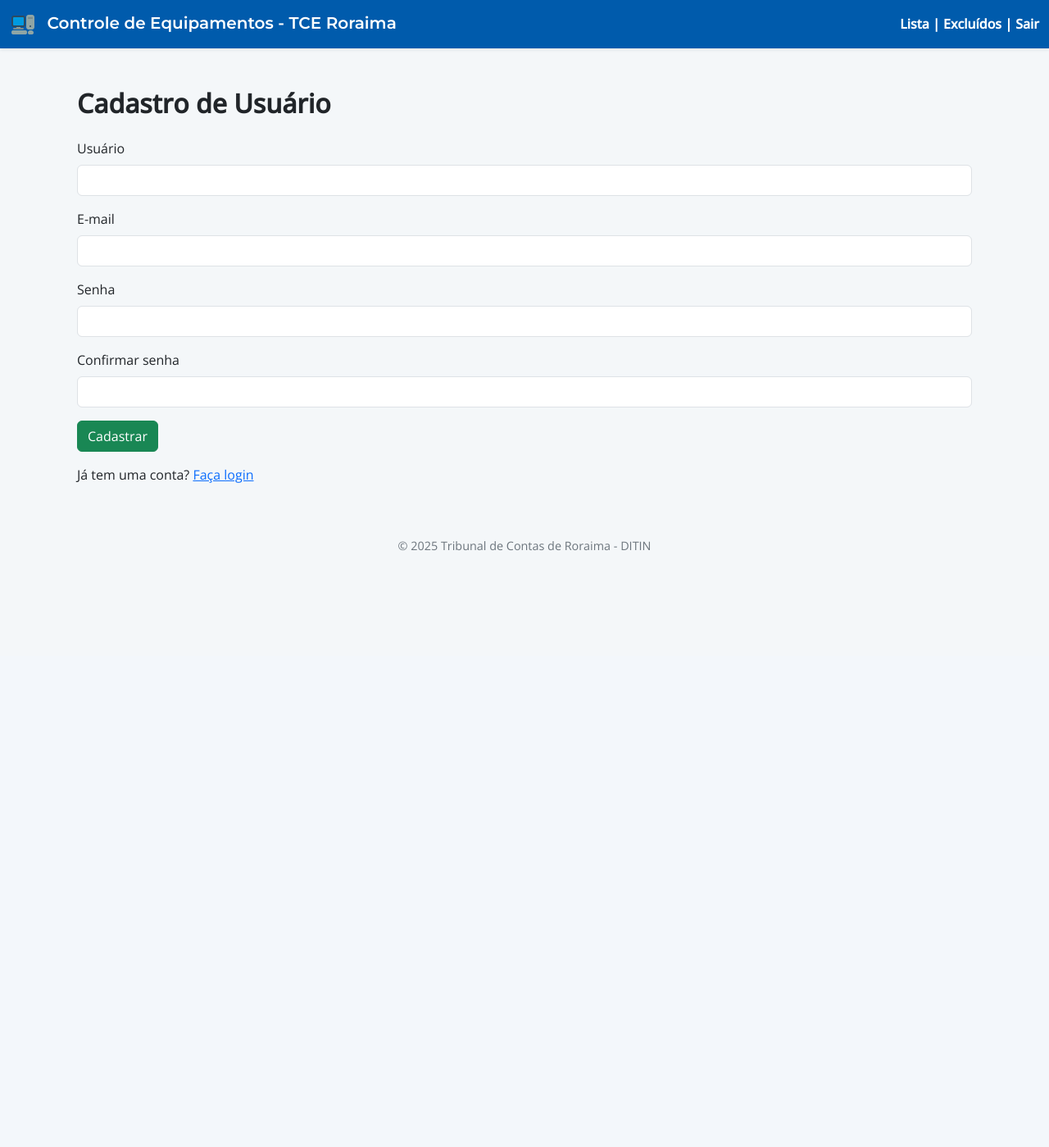
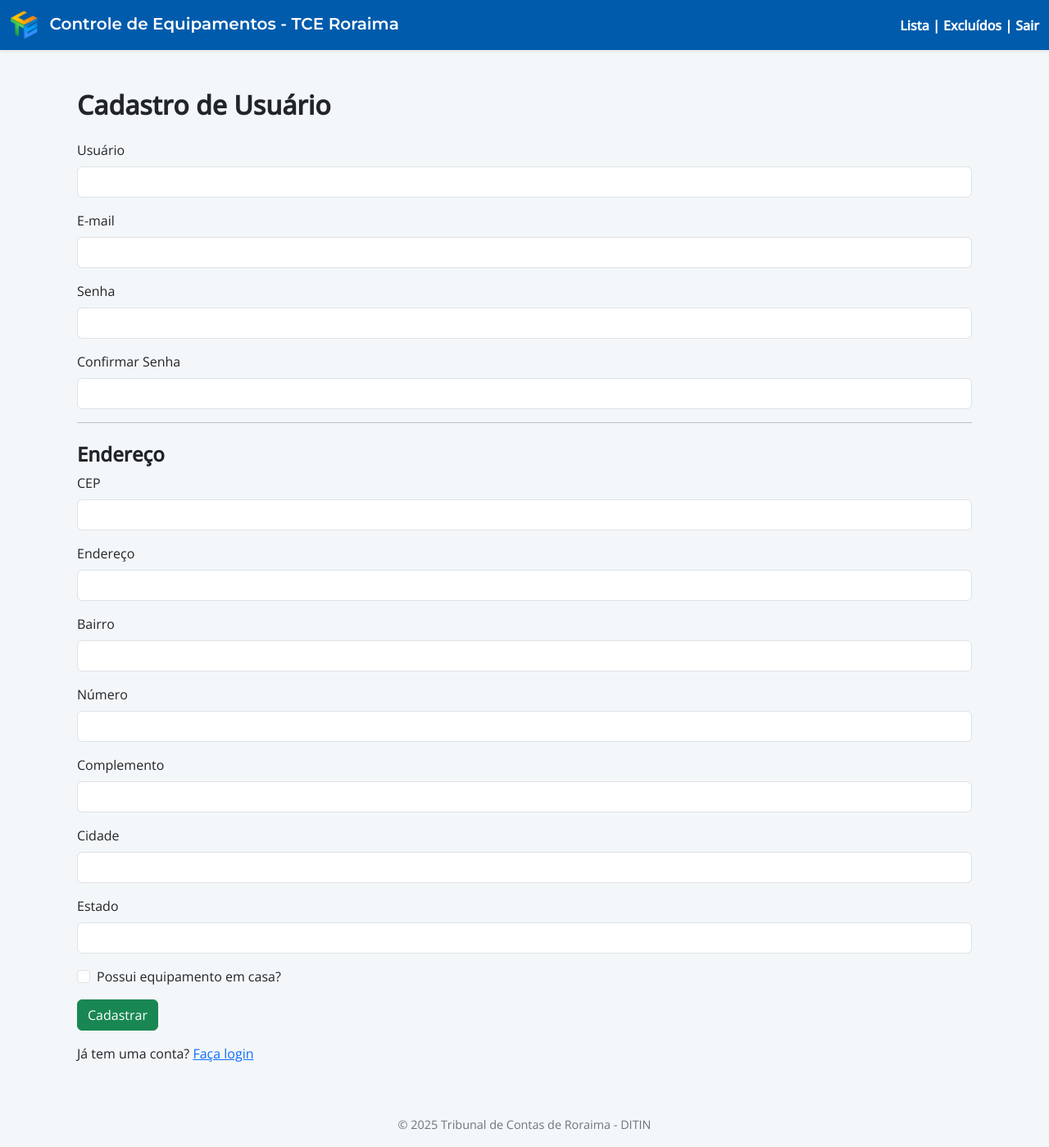
Before and after one commit to BiaAlverne/TCEControleEquipamentos, a Django app: page /equipamentos/register/ in a window 1280 px wide. Shown: the whole page at 82% size. Before the commit the page ends 672 px from the top, so only its background shows below. Run offline with Django 5.2, Linux system fonts and the light colour scheme.

Commit message:
feat: adicionado campo de cep

```diff
--- a/equipamentos/templates/base.html
+++ b/equipamentos/templates/base.html
@@ -25,7 +25,7 @@
   <nav class="navbar navbar-expand-lg shadow-sm" style="background-color: #005BAC;">
     <div class="container-fluid">
       <a class="navbar-brand fw-bold text-white" href="{% url 'listar_equipamentos' %}" style="font-family: 'Montserrat', sans-serif;">
-        <img src="{% static 'imagens/equipamentos.png' %}" alt="Logo" width="32" height="32" class="me-2">
+        <img src="{% static 'imagens/logotce2.png' %}" alt="Logo" width="35" height="35" class="me-2">
         Controle de Equipamentos - TCE Roraima
       </a>
       <div>
--- a/equipamentos/templates/equipamentos/base.html
+++ b/equipamentos/templates/equipamentos/base.html
@@ -25,7 +25,7 @@
   <nav class="navbar navbar-expand-lg shadow-sm" style="background-color: #005BAC;">
     <div class="container-fluid">
       <a class="navbar-brand fw-bold text-white" href="{% url 'listar_equipamentos' %}" style="font-family: 'Montserrat', sans-serif;">
-        <img src="{% static 'imagens/equipamentos.png' %}" alt="Logo" width="32" height="32" class="me-2">
+        <img src="{% static 'imagens/logotce2.png' %}" alt="Logo" width="35" height="35" class="me-2">
         Controle de Equipamentos - TCE Roraima
       </a>
       <div>
--- a/equipamentos/templates/equipamentos/register.html
+++ b/equipamentos/templates/equipamentos/register.html
@@ -2,24 +2,76 @@
 {% block content %}
 <div class="container mt-5">
   <h2 class="mb-4 fw-bold">Cadastro de Usuário</h2>
+
   <form method="post">
     {% csrf_token %}
+
     <div class="mb-3">
-      <label for="username" class="form-label">Usuário</label>
-      <input type="text" class="form-control" id="username" name="username" required>
+      <label class="form-label">Usuário</label>
+      <input type="text" class="form-control" name="username" required>
     </div>
+
     <div class="mb-3">
-      <label for="email" class="form-label">E-mail</label>
-      <input type="email" class="form-control" id="email" name="email" required>
+      <label class="form-label">E-mail</label>
+      <input type="email" class="form-control" name="email" required>
     </div>
+
     <div class="mb-3">
-      <label for="password1" class="form-label">Senha</label>
-      <input type="password" class="form-control" id="password1" name="password1" required>
+      <label class="form-label">Senha</label>
+      <input type="password" class="form-control" name="password1" required>
     </div>
+
     <div class="mb-3">
-      <label for="password2" class="form-label">Confirmar senha</label>
-      <input type="password" class="form-control" id="password2" name="password2" required>
+      <label class="form-label">Confirmar Senha</label>
+      <input type="password" class="form-control" name="password2" required>
     </div>
+
+    <hr>
+
+    <h4 class="mt-4 fw-semibold">Endereço</h4>
+
+    <div class="mb-3">
+      <label class="form-label">CEP</label>
+      <input type="text" class="form-control" id="cep" name="cep" required>
+    </div>
+
+    <div class="mb-3">
+      <label class="form-label">Endereço</label>
+      <input type="text" class="form-control" id="endereco" name="endereco" readonly>
+    </div>
+
+    <div class="mb-3">
+      <label class="form-label">Bairro</label>
+      <input type="text" class="form-control" id="bairro" name="bairro" readonly>
+    </div>
+
+    <div class="mb-3">
+      <label class="form-label">Número</label>
+      <input type="text" class="form-control" id="numero" name="numero" required>
+    </div>
+
+    <div class="mb-3">
+      <label class="form-label">Complemento</label>
+      <input type="text" class="form-control" id="complemento" name="complemento">
+    </div>
+
+    <div class="mb-3">
+      <label class="form-label">Cidade</label>
+      <input type="text" class="form-control" id="cidade" name="cidade" readonly>
+    </div>
+
+    <div class="mb-3">
+      <label class="form-label">Estado</label>
+      <input type="text" class="form-control" id="estado" name="estado" readonly>
+    </div>
+
+    <div class="form-check mt-3 mb-3">
+      <input class="form-check-input" type="checkbox" id="tem_equipamento" name="tem_equipamento">
+      <label class="form-check-label" for="tem_equipamento">
+        Possui equipamento em casa?
+      </label>
+    </div>
+
     <button type="submit" class="btn btn-success">Cadastrar</button>
   </form>
 
--- a/equipamentos/views.py
+++ b/equipamentos/views.py
@@ -2,6 +2,7 @@ from django.shortcuts import render, redirect, get_object_or_404
 from django.contrib import messages
 from .models import Equipamento
 from .forms import EquipamentoForm
+from .models import Perfil
 from django.contrib.auth import authenticate, login
 from django.contrib.auth.models import User # Importa o modelo User
 from django.contrib.auth.decorators import login_required # Importa o decorador de login
@@ -83,6 +84,7 @@ def excluir_equipamento(request, pk):
     return redirect('listar_equipamentos')
 
 # Listar equipamentos excluídos
+@login_required
 def listar_excluidos(request):
     equipamentos_excluidos = Equipamento.objects.filter(ativo=False)
     return render(request, 'equipamentos/excluidos.html', {'equipamentos': equipamentos_excluidos})
@@ -138,6 +140,13 @@ def register_view(request):
         password1 = request.POST.get("password1")
         password2 = request.POST.get("password2")
 
+        cep = request.POST.get("cep")
+        endereco = request.POST.get("endereco")
+        bairro = request.POST.get("bairro")
+        cidade = request.POST.get("cidade")
+        estado = request.POST.get("estado")
+        tem_equipamento = request.POST.get("tem_equipamento") == "on"
+
         if password1 != password2:
             messages.error(request, "As senhas não coincidem.")
             return redirect("register")
@@ -146,12 +155,31 @@ def register_view(request):
             messages.error(request, "Usuário já existe.")
             return redirect("register")
 
-        user = User.objects.create_user(username=username, email=email, password=password1)
-        user.save()
+        # Criar usuário
+        user = User.objects.create_user(
+            username=username,
+            email=email,
+            password=password1
+        )
+
+        # Criar perfil associado ao usuário
+        Perfil.objects.create(
+            user=user,
+            cep=cep,
+            endereco=endereco,
+            bairro=bairro,
+            cidade=cidade,
+            estado=estado,
+            tem_equipamento=tem_equipamento
+        )
+
         messages.success(request, "Usuário cadastrado com sucesso! Faça login.")
         return redirect("login")
 
     return render(request, "equipamentos/register.html")
+
+
+
 
 # Sair do sistema
 def logout_view(request):
```
Also changed, not shown: equipamentos/forms.py (+2 -7 lines), equipamentos/models.py (+15 -0 lines), equipamentos/migrations/0004_perfil.py (added), equipamentos/static/imagens/logo.png (added), equipamentos/static/imagens/logotce2.png (added).
